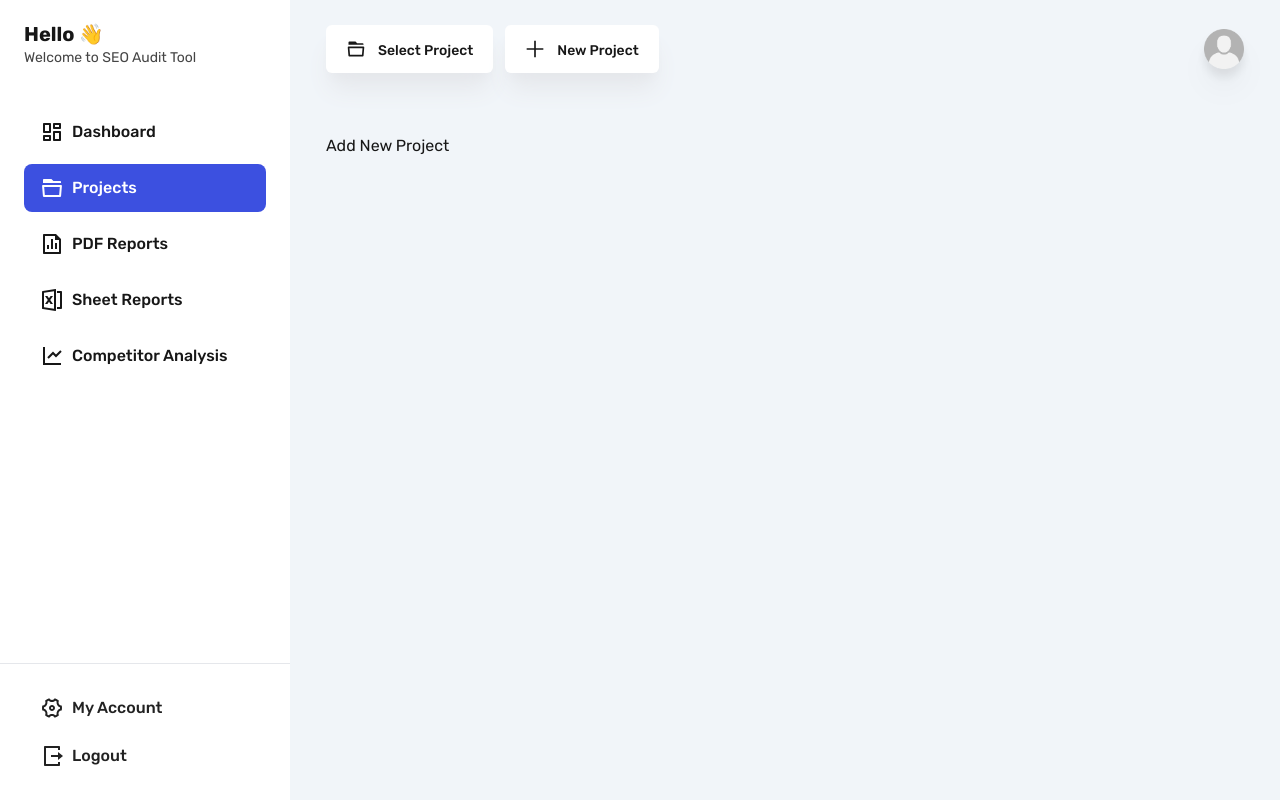
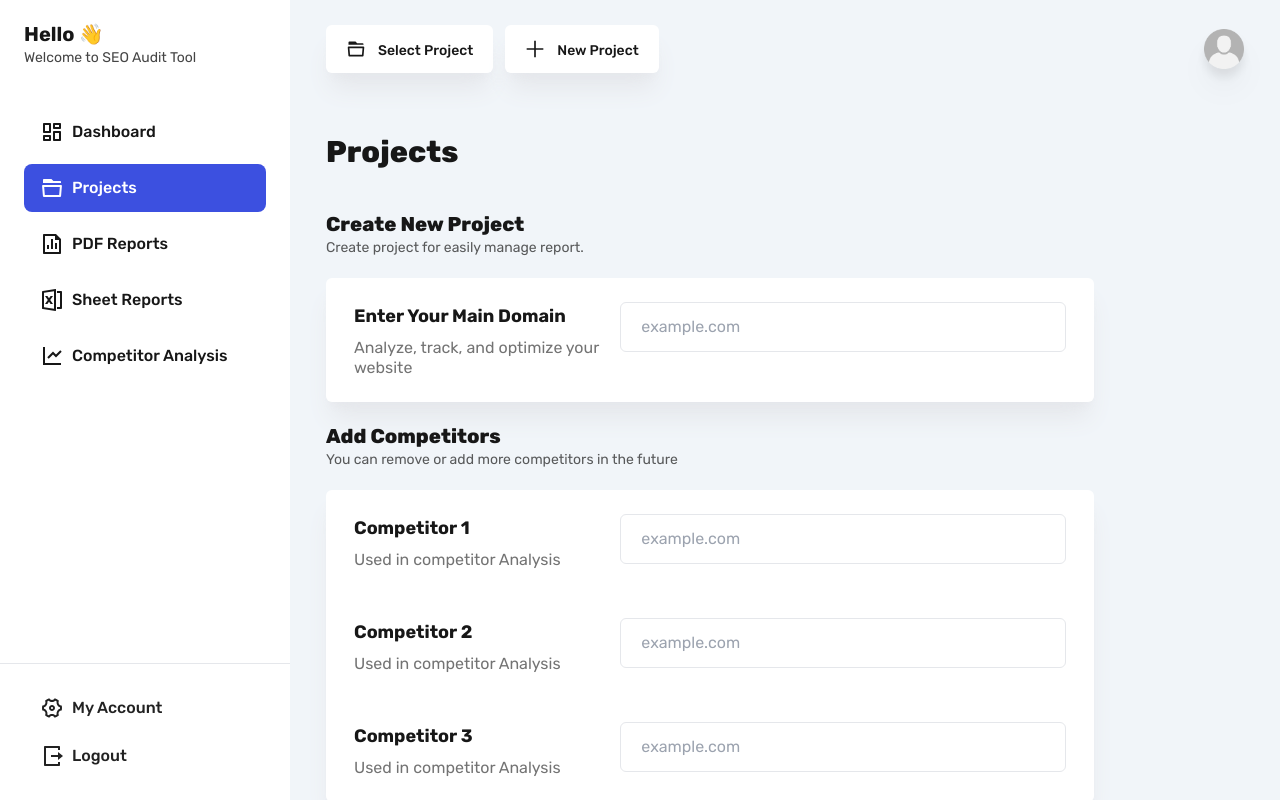
Before and after one commit to vishnut2003/seo_audit_tool, a Next.js app: page /dashboard/projects/add-new in a window 1280 px wide. Built offline with nearby package versions, Linux system fonts and the light colour scheme; no server answers.

Commit message:
Add DashboardStandardInput component and integrate framer-motion for sidebar animations

```diff
--- a/package.json
+++ b/package.json
@@ -17,6 +17,7 @@
     "axios": "^1.7.8",
     "bcrypt": "^5.1.1",
     "fast-xml-parser": "^4.5.1",
+    "framer-motion": "^12.0.6",
     "google-auth-library": "^9.15.0",
     "google-spreadsheet": "^4.1.4",
     "jsdom": "^26.0.0",
--- /dev/null
+++ b/src/Components/ui/DashboardStandardInput.tsx
@@ -0,0 +1,54 @@
+'use client';
+
+import { ChangeEvent } from "react"
+
+const DashboardStandardInput = ({
+    label,
+    subLabel,
+    inputValue,
+    inputPlaceholder,
+    inputOnChange,
+}: {
+    label: string,
+    subLabel: string,
+    inputValue: string,
+    inputPlaceholder: string,
+    inputOnChange: (e: ChangeEvent<HTMLInputElement>) => any,
+}) => {
+  return (
+    <div
+        className="px-7 py-6 rounded-md flex md:flex-row flex-col justify-center items-start gap-4"
+    >
+
+        {/* first col */}
+        <div
+            className="md:w-[400px] flex flex-col gap-2"
+        >
+            <label
+               className="text-lg font-bold"
+            >
+                {label}
+            </label>
+            <label
+                className="leading-[20px] opacity-60"
+            >
+                {subLabel}
+            </label>
+        </div>
+
+        {/* second col */}
+        <div
+            className="w-full flex flex-col gap-2 items-end"
+        >
+            <input
+                className="text-md w-full py-3 px-5 border border-gray-200 rounded-md"
+                placeholder={inputPlaceholder}
+                value={inputValue}
+                onChange={inputOnChange}
+            />
+        </div>
+    </div>
+  )
+}
+
+export default DashboardStandardInput
--- a/src/app/api/auth/[...nextauth]/route.ts
+++ b/src/app/api/auth/[...nextauth]/route.ts
@@ -42,7 +42,11 @@ const handler = NextAuth({
                         }
 
                     } catch (err) {
-                        return null;
+                        if (err) {
+                            return null;
+                        }
+
+                        return null
                     }
 
                 } catch (err) {
--- a/src/app/dashboard/page.tsx
+++ b/src/app/dashboard/page.tsx
@@ -5,8 +5,12 @@ import Link from "next/link"
 const page = () => {
   return (
     <BasicLayout>
+
+      <h2
+        className="text-3xl font-extrabold mb-10"
+      >Dashboard</h2>
+
       <div className="w-full h-full">
-
 
         {/* empty project layout */}
         <div className="w-full h-full rounded-md flex flex-col gap-1 justify-center items-center">
--- a/src/app/dashboard/projects/add-new/page.tsx
+++ b/src/app/dashboard/projects/add-new/page.tsx
@@ -1,9 +1,94 @@
+'use client';
+
+import DashboardStandardInput from "@/Components/ui/DashboardStandardInput"
 import BasicLayout from "@/layouts/BasicLayout/BasicLayout"
+import { RiAddLargeLine } from "@remixicon/react";
+import { ChangeEvent } from "react"
 
 const AddNewProject = () => {
   return (
     <BasicLayout>
-        Add New Project
+
+      <h2
+        className="text-3xl font-extrabold mb-10"
+      >Projects</h2>
+
+      <form
+        className="flex flex-col items-start gap-5"
+      >
+
+        <div>
+          <h2
+            className='text-xl font-extrabold'
+          >Create New Project</h2>
+
+          <p
+            className='opacity-70 font-normal text-sm'
+          >Create project for easily manage report.</p>
+        </div>
+
+        <div
+          className="max-w-screen-md w-full bg-white rounded-md shadow-xl shadow-gray-200"
+        >
+          <DashboardStandardInput
+            label="Enter Your Main Domain"
+            subLabel="Analyze, track, and optimize your website"
+            inputValue=""
+            inputPlaceholder="example.com"
+            inputOnChange={(e: ChangeEvent<HTMLInputElement>) => console.log(e.target.value)}
+          />
+        </div>
+
+        {/* Competitors list */}
+
+        <div>
+          <h2
+            className='text-xl font-extrabold'
+          >Add Competitors</h2>
+
+          <p
+            className='opacity-70 font-normal text-sm'
+          >You can remove or add more competitors in the future</p>
+        </div>
+
+        <div
+          className="w-full max-w-screen-md bg-white rounded-md shadow-xl shadow-gray-200"
+        >
+          <DashboardStandardInput
+            label="Competitor 1"
+            subLabel="Used in competitor Analysis"
+            inputValue=""
+            inputPlaceholder="example.com"
+            inputOnChange={(e: ChangeEvent<HTMLInputElement>) => console.log(e.target.value)}
+          />
+
+          <DashboardStandardInput
+            label="Competitor 2"
+            subLabel="Used in competitor Analysis"
+            inputValue=""
+            inputPlaceholder="example.com"
+            inputOnChange={(e: ChangeEvent<HTMLInputElement>) => console.log(e.target.value)}
+          />
+
+          <DashboardStandardInput
+            label="Competitor 3"
+            subLabel="Used in competitor Analysis"
+            inputValue=""
+            inputPlaceholder="example.com"
+            inputOnChange={(e: ChangeEvent<HTMLInputElement>) => console.log(e.target.value)}
+          />
+        </div>
+
+        <button
+          className="py-4 px-7 bg-secondary text-foregroundwhite rounded-md shadow-xl shadow-gray-200 flex gap-2 items-center font-medium"
+        >
+          <RiAddLargeLine
+            size={20}
+          />
+          Create Project
+        </button>
+      </form>
+
     </BasicLayout>
   )
 }
--- a/src/layouts/BasicLayout/BasicLayout.tsx
+++ b/src/layouts/BasicLayout/BasicLayout.tsx
@@ -18,7 +18,7 @@ const BasicLayout = ({children}: Readonly<{
           <div className="w-full h-full min-h-0 overflow-y-auto p-9 flex justify-center">
 
             {/* Page Content */}
-            <div className="w-full max-w-screen-2xl h-full">
+            <div className="w-full max-w-screen-2xl h-full flex flex-col">
             {children}
             </div>
           </div>
--- a/src/layouts/BasicLayout/Header/ProjectDropdown.tsx
+++ b/src/layouts/BasicLayout/Header/ProjectDropdown.tsx
@@ -1,6 +1,6 @@
 'use client';
 
-import { RiAddLargeLine, RiCloseLargeLine, RiDeleteBack2Line, RiDeleteBin2Line, RiDeleteBinLine, RiEarthLine, RiFolder5Line, RiFolderCloseLine } from '@remixicon/react'
+import { RiAddLargeLine, RiDeleteBinLine, RiFolder5Line } from '@remixicon/react'
 import Link from 'next/link';
 import { useState } from 'react'
 
--- a/src/layouts/BasicLayout/MobileSidebar/MobileSidebar.tsx
+++ b/src/layouts/BasicLayout/MobileSidebar/MobileSidebar.tsx
@@ -5,6 +5,7 @@ import SidebarFooter from "../Sidebar/SidebarFooter/SidebarFooter";
 import SidebarMenu from "../Sidebar/SidebarMenu/SidebarMenu";
 import { RiArrowLeftLine, RiBarChartHorizontalLine } from "@remixicon/react";
 import SidebarLogo from "../Sidebar/SidebarLogo";
+import { motion } from 'framer-motion';
 
 const MobileSidebar = () => {
 
@@ -20,16 +21,21 @@ const MobileSidebar = () => {
                 <RiBarChartHorizontalLine size={25} />
             </button>
 
-            {/* Sidebar */}
-            <div className={`${sidebar ? "w-[90%]" : "w-0"} transition-all max-w-[350px] h-full bg-white text-foreground shadow-xl flex md:hidden flex-col justify-start fixed top-0 left-0 z-50 overflow-hidden`}>
+            {/* Sidebar */
+                sidebar &&
+                <motion.div
+                    initial={{ x: '-150%' }}
+                    animate={{ x: 0 }}
+                    exit={{ x: '-100%' }}
+                    transition={{ type: 'linear', stiffness: 300 }}
+                    className='fixed left-0 top-0 w-[90%] h-full bg-white text-foreground shadow-xl z-50 transition-all max-w-[350px] flex md:hidden flex-col justify-start overflow-hidden'
+                >
 
-                <div className="w-full flex justify-between gap-3 items-center">
+                    <div className="w-full pr-6 flex justify-between gap-3 items-center">
                         <SidebarLogo />
                         <RiArrowLeftLine
                             onClick={() => setSidebar(false)}
-                        size={25}
-                        className="mr-5"
-                    />
+                            size={25} />
                     </div>
 
                     <div className="w-full h-full min-h-0 py-5 px-6">
@@ -39,7 +45,8 @@ const MobileSidebar = () => {
                     </div>
 
                     <SidebarFooter />
-            </div>
+                </motion.div>
+            }
         </div>
     )
 }
--- a/src/layouts/BasicLayout/Sidebar/SidebarFooter/FooterMenuItems.ts
+++ b/src/layouts/BasicLayout/Sidebar/SidebarFooter/FooterMenuItems.ts
@@ -1,4 +1,4 @@
-import { RemixiconComponentType, RiSettings4Line, RiUser3Line } from "@remixicon/react";
+import { RemixiconComponentType, RiSettings4Line } from "@remixicon/react";
 
 export interface footerMenuIterface {
     name: string,
--- a/src/layouts/BasicLayout/Sidebar/SidebarMenu/SidebarMenu.tsx
+++ b/src/layouts/BasicLayout/Sidebar/SidebarMenu/SidebarMenu.tsx
@@ -3,7 +3,6 @@
 import sidebarMenuItems from "./items"
 import { usePathname } from "next/navigation";
 import Link from "next/link";
-import { useEffect } from "react";
 
 const SidebarMenu = () => {
 
```
Also changed, not shown: 1 other file (tests, documents, lock files or other folders). Lines whose indentation alone changed are shown as unchanged.
